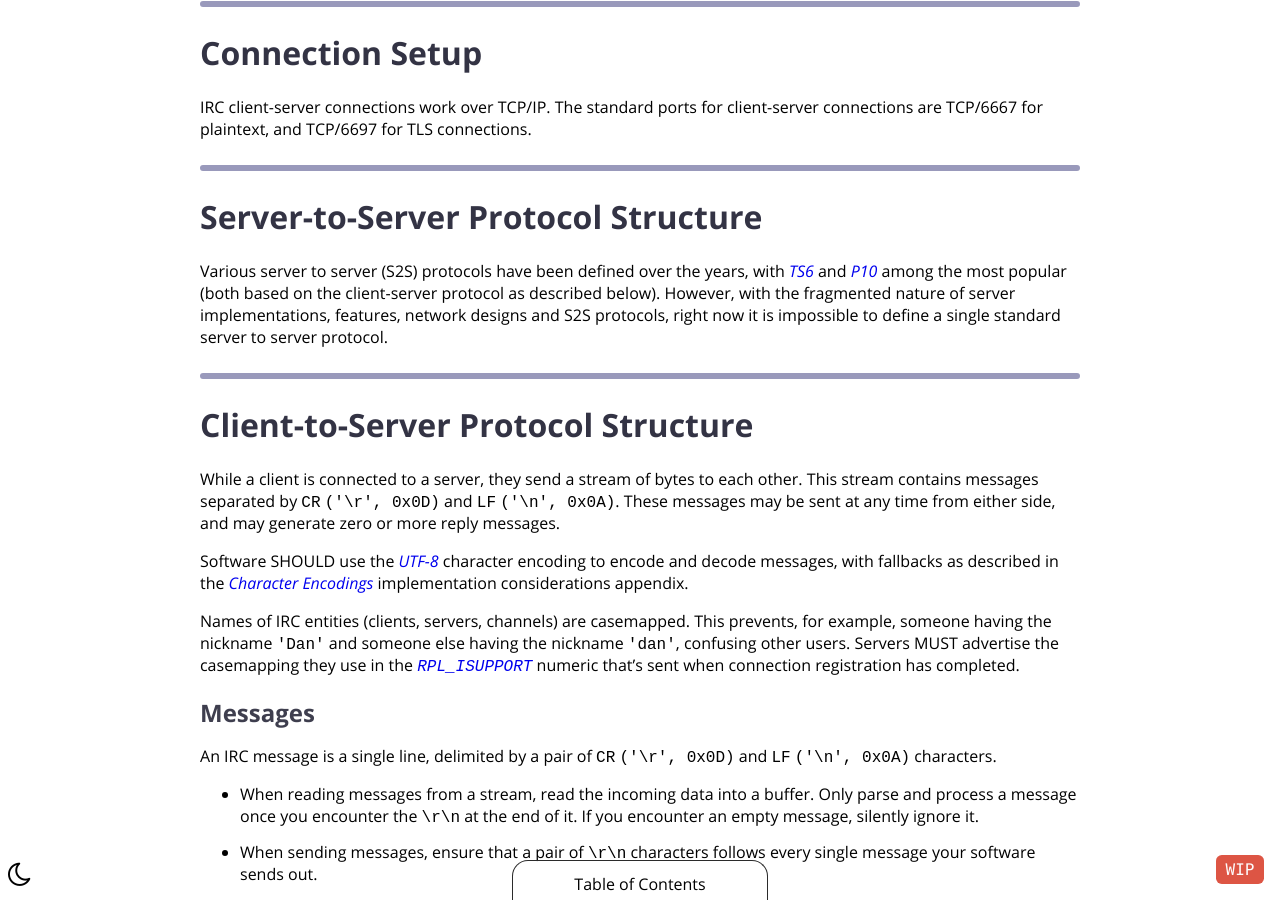
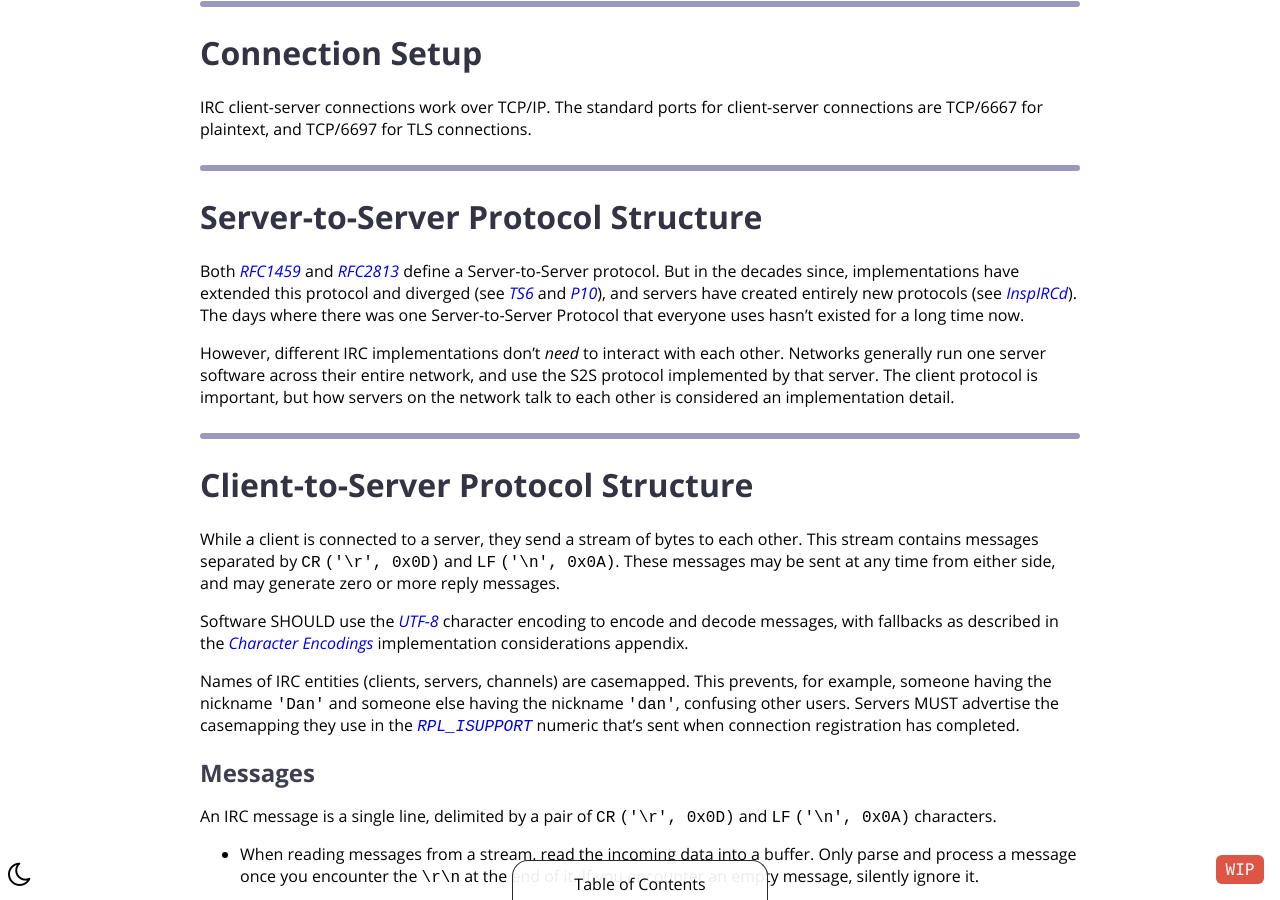
Before and after one commit to ircdocs/modern-irc, a Jekyll site: the page built from index.md, in a window 1280 px wide and 900 px high, scrolled down 6569 px. Built offline with Jekyll 4.4.1, drawn with Linux system fonts in a browser that asks for light colours.

Commit message:
Mention the RFC2813 in S2S protocol structure
Make it clear that there is an RFC for server-to-server communications,
but that it is not widely used.

Make it clear that the important part of an IRC server is that it speaks
IRC to its clients, and that the S2S protocol is an implementation
detail.

Closes #75

```diff
--- a/index.md
+++ b/index.md
@@ -244,7 +244,9 @@ IRC client-server connections work over TCP/IP. The standard ports for client-se
 
 # Server-to-Server Protocol Structure
 
-Various server to server (S2S) protocols have been defined over the years, with [TS6](https://github.com/grawity/irc-docs/blob/725a1f05b85d7a935986ae4f49b058e9b67e7ce9/server/ts6.txt) and [P10](http://web.mit.edu/klmitch/Sipb/devel/src/ircu2.10.11/doc/p10.html) among the most popular (both based on the client-server protocol as described below). However, with the fragmented nature of server implementations, features, network designs and S2S protocols, right now it is impossible to define a single standard server to server protocol.
+Both [RFC1459](https://tools.ietf.org/html/rfc1459.html) and [RFC2813](https://tools.ietf.org/html/rfc2813.html) define a Server-to-Server protocol. But in the decades since, implementations have extended this protocol and diverged (see [TS6](https://github.com/grawity/irc-docs/blob/725a1f05b85d7a935986ae4f49b058e9b67e7ce9/server/ts6.txt) and [P10](http://web.mit.edu/klmitch/Sipb/devel/src/ircu2.10.11/doc/p10.html)), and servers have created entirely new protocols (see [InspIRCd](https://github.com/inspircd/inspircd)). The days where there was one Server-to-Server Protocol that everyone uses hasn't existed for a long time now.
+
+However, different IRC implementations don't _need_ to interact with each other. Networks generally run one server software across their entire network, and use the S2S protocol implemented by that server. The client protocol is important, but how servers on the network talk to each other is considered an implementation detail.
 
 
 ---
```
